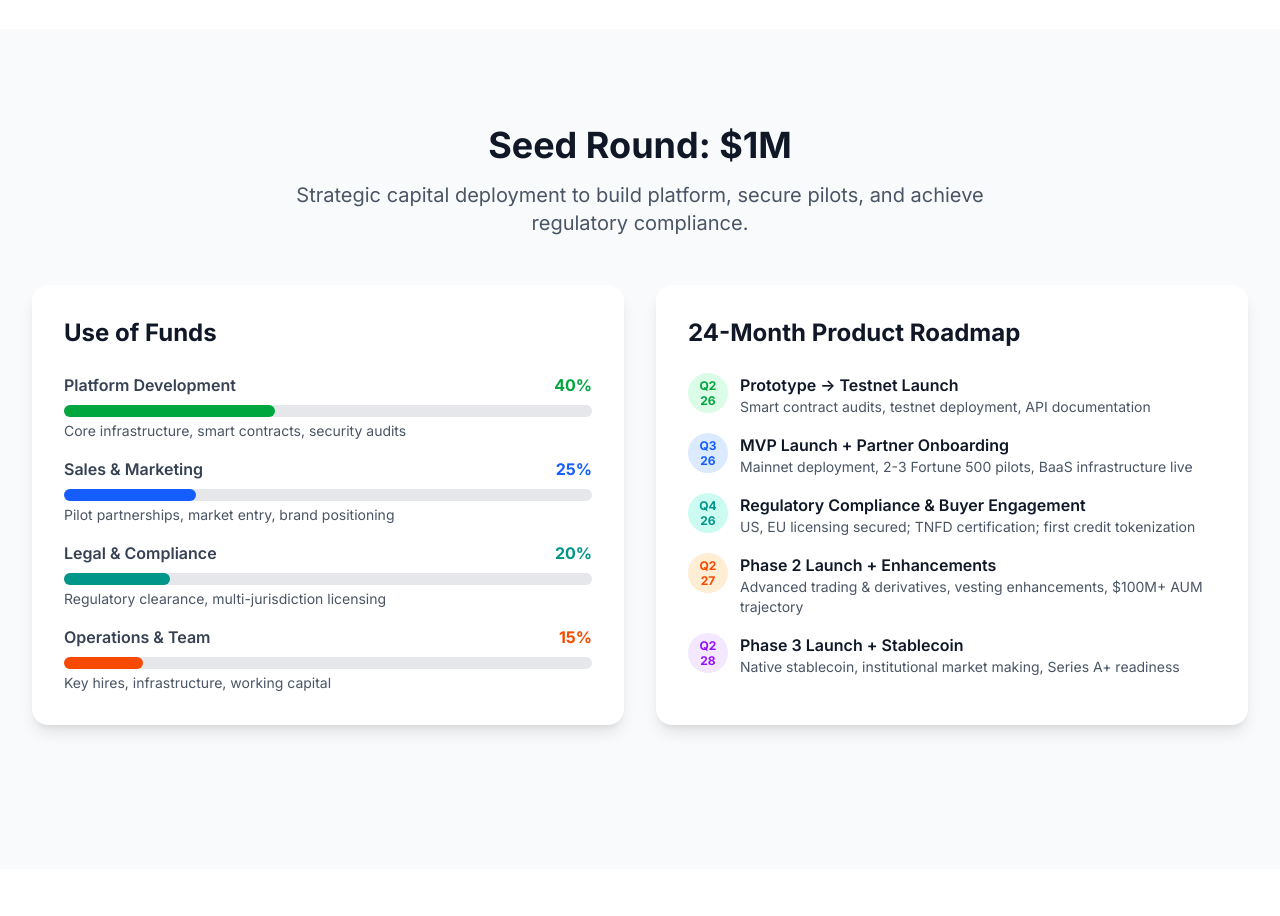
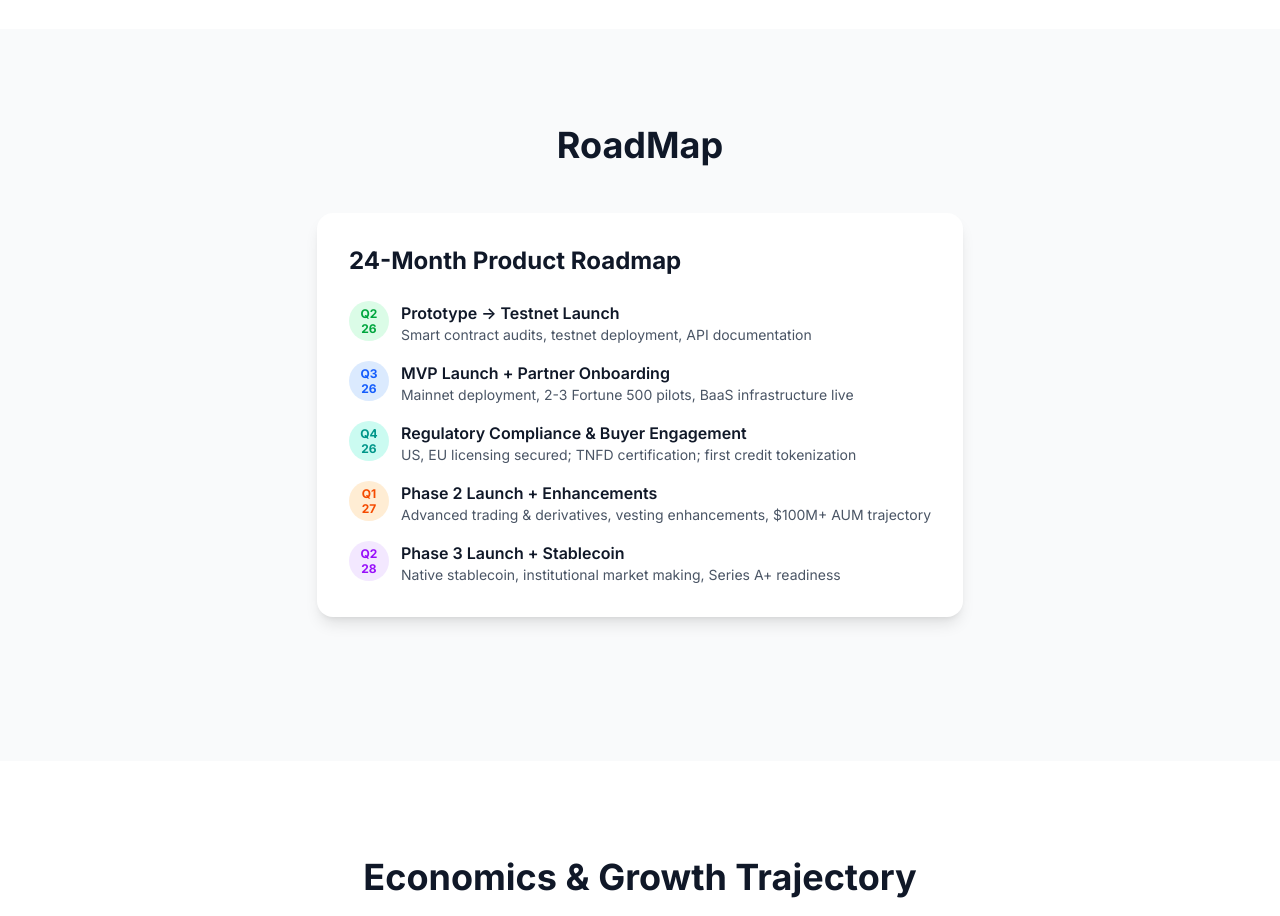
Before and after one commit to Natutal-Capital-ReBank/ncrb-website, a Next.js app: page /investors in a window 1280 px wide. Shown: the part 1380-2296 px from the top of the page. Built offline with nearby package versions, Linux system fonts and the light colour scheme; no server answers.

Commit message:
investor page

```diff
--- a/app/investors/page.tsx
+++ b/app/investors/page.tsx
@@ -92,63 +92,16 @@ export default function Investors() {
         <div className="max-w-7xl mx-auto px-4 sm:px-6 lg:px-8">
           <div className="text-center mb-12">
             <h2 className="text-3xl md:text-4xl font-bold text-gray-900 mb-4">
-              Seed Round: $1M
+              RoadMap
             </h2>
+            { /*
            <p className="text-xl text-gray-600 max-w-3xl mx-auto">
               Strategic capital deployment to build platform, secure pilots, and achieve regulatory compliance.
             </p>
+            */}
           </div>
 
-          <div className="grid grid-cols-1 md:grid-cols-2 gap-8 mb-12">
-            <div className="bg-white rounded-2xl shadow-lg p-8">
-              <h3 className="text-2xl font-bold text-gray-900 mb-6">Use of Funds</h3>
-              <div className="space-y-4">
-                <div>
-                  <div className="flex justify-between mb-2">
-                    <span className="font-semibold text-gray-700">Platform Development</span>
-                    <span className="font-bold text-green-600">40%</span>
-                  </div>
-                  <div className="w-full bg-gray-200 rounded-full h-3">
-                    <div className="bg-green-600 h-3 rounded-full" style={{ width: '40%' }}></div>
-                  </div>
-                  <p className="text-sm text-gray-600 mt-1">Core infrastructure, smart contracts, security audits</p>
-                </div>
-
-                <div>
-                  <div className="flex justify-between mb-2">
-                    <span className="font-semibold text-gray-700">Sales & Marketing</span>
-                    <span className="font-bold text-blue-600">25%</span>
-                  </div>
-                  <div className="w-full bg-gray-200 rounded-full h-3">
-                    <div className="bg-blue-600 h-3 rounded-full" style={{ width: '25%' }}></div>
-                  </div>
-                  <p className="text-sm text-gray-600 mt-1">Pilot partnerships, market entry, brand positioning</p>
-                </div>
-
-                <div>
-                  <div className="flex justify-between mb-2">
-                    <span className="font-semibold text-gray-700">Legal & Compliance</span>
-                    <span className="font-bold text-teal-600">20%</span>
-                  </div>
-                  <div className="w-full bg-gray-200 rounded-full h-3">
-                    <div className="bg-teal-600 h-3 rounded-full" style={{ width: '20%' }}></div>
-                  </div>
-                  <p className="text-sm text-gray-600 mt-1">Regulatory clearance, multi-jurisdiction licensing</p>
-                </div>
-
-                <div>
-                  <div className="flex justify-between mb-2">
-                    <span className="font-semibold text-gray-700">Operations & Team</span>
-                    <span className="font-bold text-orange-600">15%</span>
-                  </div>
-                  <div className="w-full bg-gray-200 rounded-full h-3">
-                    <div className="bg-orange-600 h-3 rounded-full" style={{ width: '15%' }}></div>
-                  </div>
-                  <p className="text-sm text-gray-600 mt-1">Key hires, infrastructure, working capital</p>
-                </div>
-              </div>
-            </div>
-
+          <div className="flex justify-center items-center gap-8 mb-12">
             <div className="bg-white rounded-2xl shadow-lg p-8">
               <h3 className="text-2xl font-bold text-gray-900 mb-6">24-Month Product Roadmap</h3>
               <div className="space-y-4">
@@ -184,7 +137,7 @@ export default function Investors() {
 
                 <div className="flex items-start space-x-3">
                   <div className="flex-shrink-0 w-10 h-10 rounded-full bg-orange-100 flex items-center justify-center">
-                    <span className="text-orange-600 font-bold text-xs text-center leading-tight">Q2<br/>27</span>
+                    <span className="text-orange-600 font-bold text-xs text-center leading-tight">Q1<br/>27</span>
                   </div>
                   <div className="flex-1">
                     <h4 className="font-semibold text-gray-900">Phase 2 Launch + Enhancements</h4>
```
Lines whose indentation alone changed are shown as unchanged.
